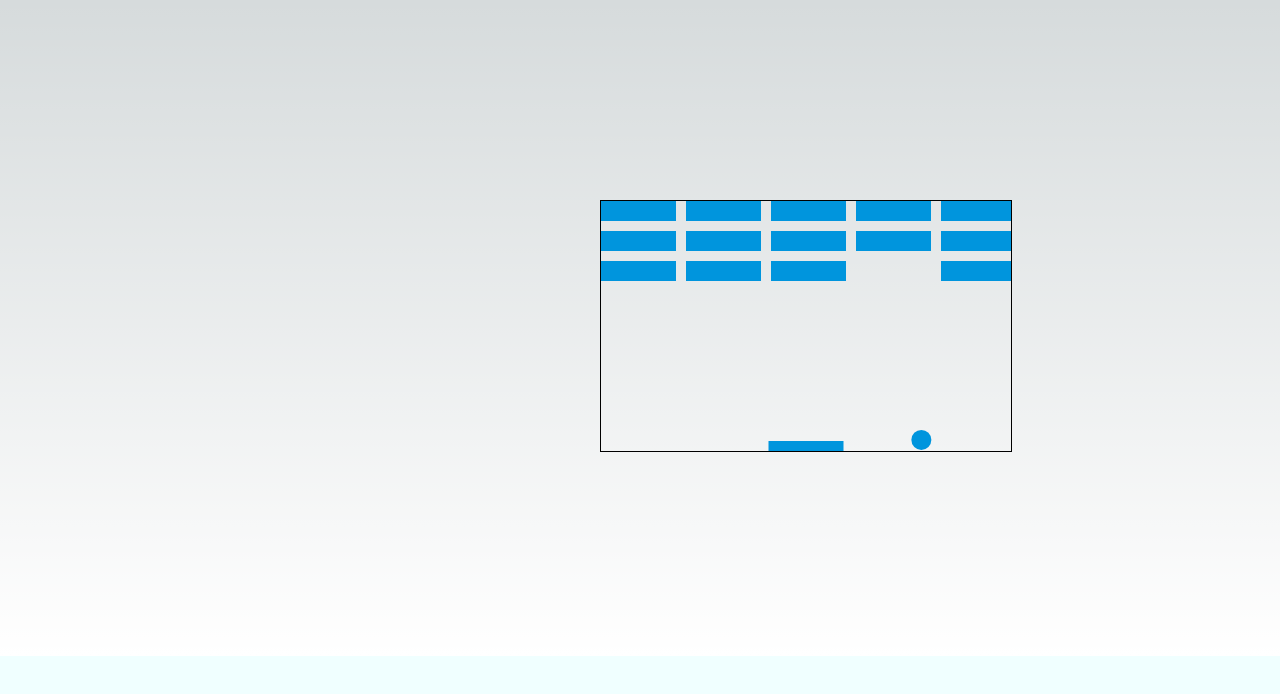
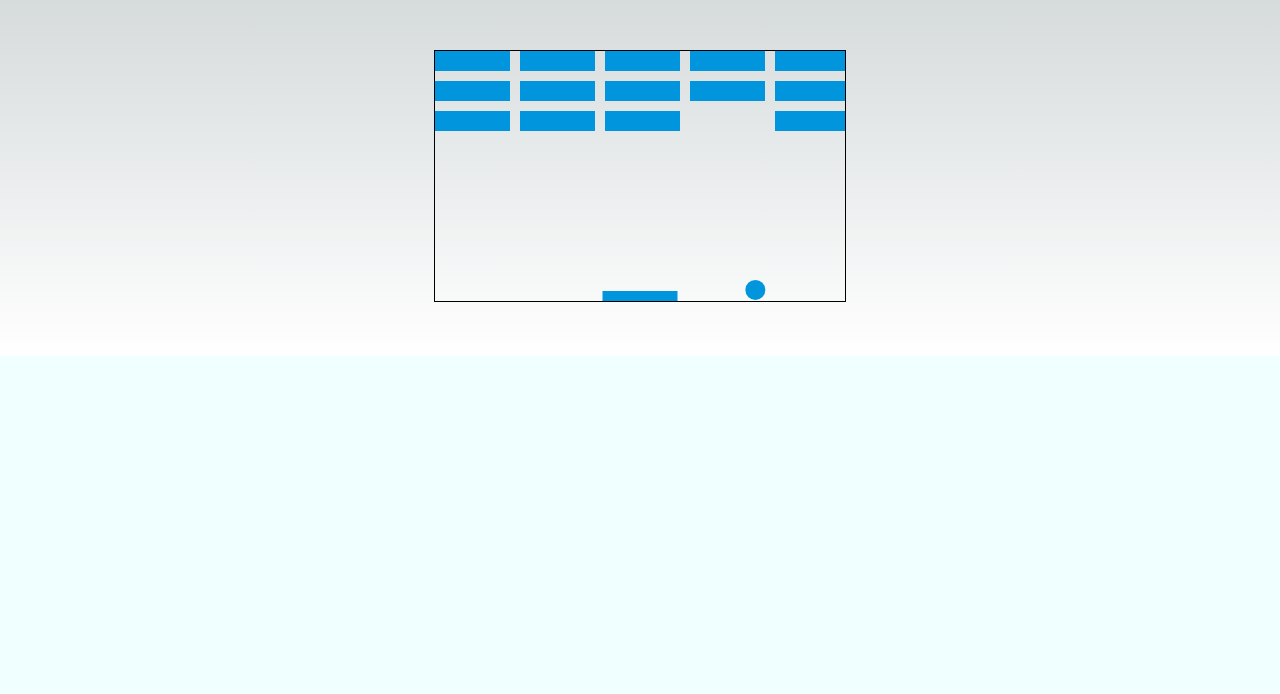
Before and after one commit to Onepiece2424/breaking-blocks, a Next.js app in the folder app/: page / in a window 1280 px wide. Shown: the top 694 px of the page. Built offline with nearby package versions, Linux system fonts and the light colour scheme.

Commit message:
fix:表示位置を変更

```diff
--- a/app/app/globals.css
+++ b/app/app/globals.css
@@ -102,7 +102,7 @@ a {
 }
 
 .main-content {
-  margin: 200px 600px;
+  margin: 50px;
   text-align: center;
 }
 
```
